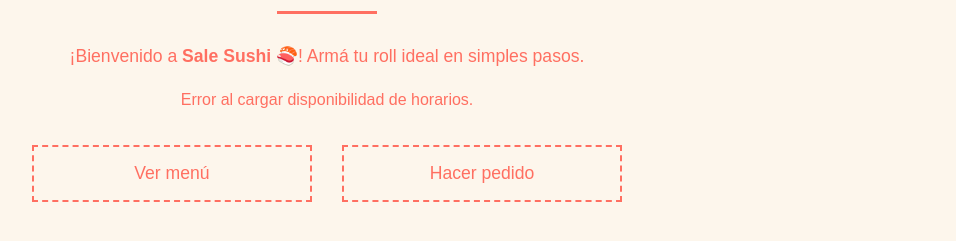
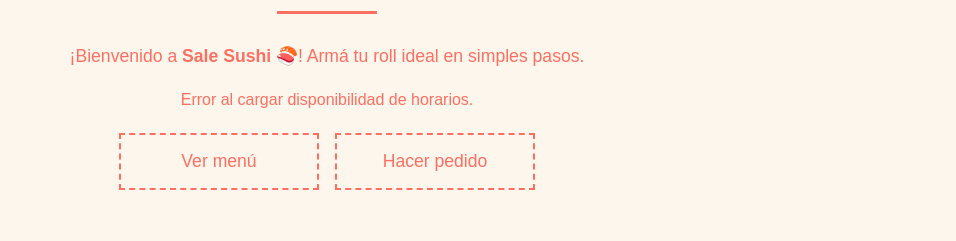
Before and after one commit to emiliocaluvio/salesushi, a website: page public/index.html in a window 1280 px wide. Shown: the part 315-556 px from the top of the page, without its empty margins (313-1269 px from the left). Drawn offline with Linux system fonts and the light colour scheme; no server answers.

Commit message:
push de vicky

```diff
--- a/public/index.html
+++ b/public/index.html
@@ -34,9 +34,8 @@
       font-size: 1.1rem;
       cursor: pointer;
       transition: all 0.3s ease;
-      margin: 0.8rem;
-      width: 90%;
-      max-width: 280px;
+      width: 100%;
+      max-width: 200px;
     }
 
     .btn:hover:enabled {
@@ -99,6 +98,14 @@
       color: #000;
     }
 
+    .botonera {
+      display: flex;
+      justify-content: center;
+      flex-wrap: wrap;
+      gap: 1rem;
+      margin-bottom: 2rem;
+    }
+
     @media (max-width: 600px) {
       body {
         padding: 1rem;
@@ -154,8 +161,10 @@
   <div id="cupos" style="margin-bottom: 1.5rem; font-size: 1rem;"></div>
 
   <!-- Botones -->
-  <button class="btn" onclick="verMenu()">Ver menú</button>
-  <button class="btn" id="btnPedido" onclick="pedidoDirecto()">Hacer pedido</button>
+  <div class="botonera">
+    <button class="btn" onclick="verMenu()">Ver menú</button>
+    <button class="btn" id="btnPedido" onclick="pedidoDirecto()">Hacer pedido</button>
+  </div>
 
   <script>
     function toggleAdmin() {
@@ -200,10 +209,9 @@
       const pass = document.getElementById("clave").value;
 
       if (user === "emi528" && pass === "47393929Emi") {
-  localStorage.setItem("adminAutenticado", "true");
-  irA("admin.html");
-}
- else {
+        localStorage.setItem("adminAutenticado", "true");
+        irA("admin.html");
+      } else {
         alert("Usuario o contraseña incorrectos.");
       }
     }
```
